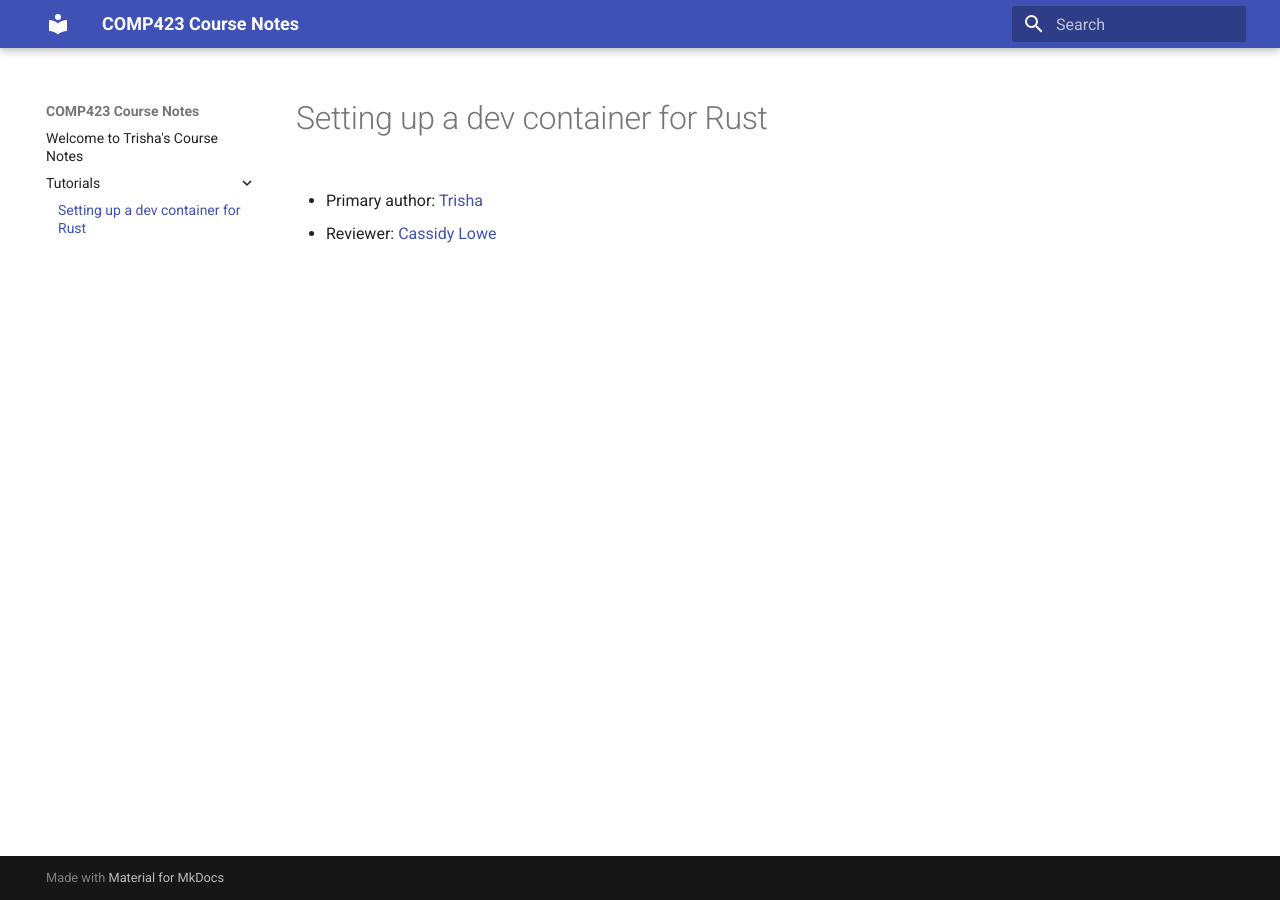
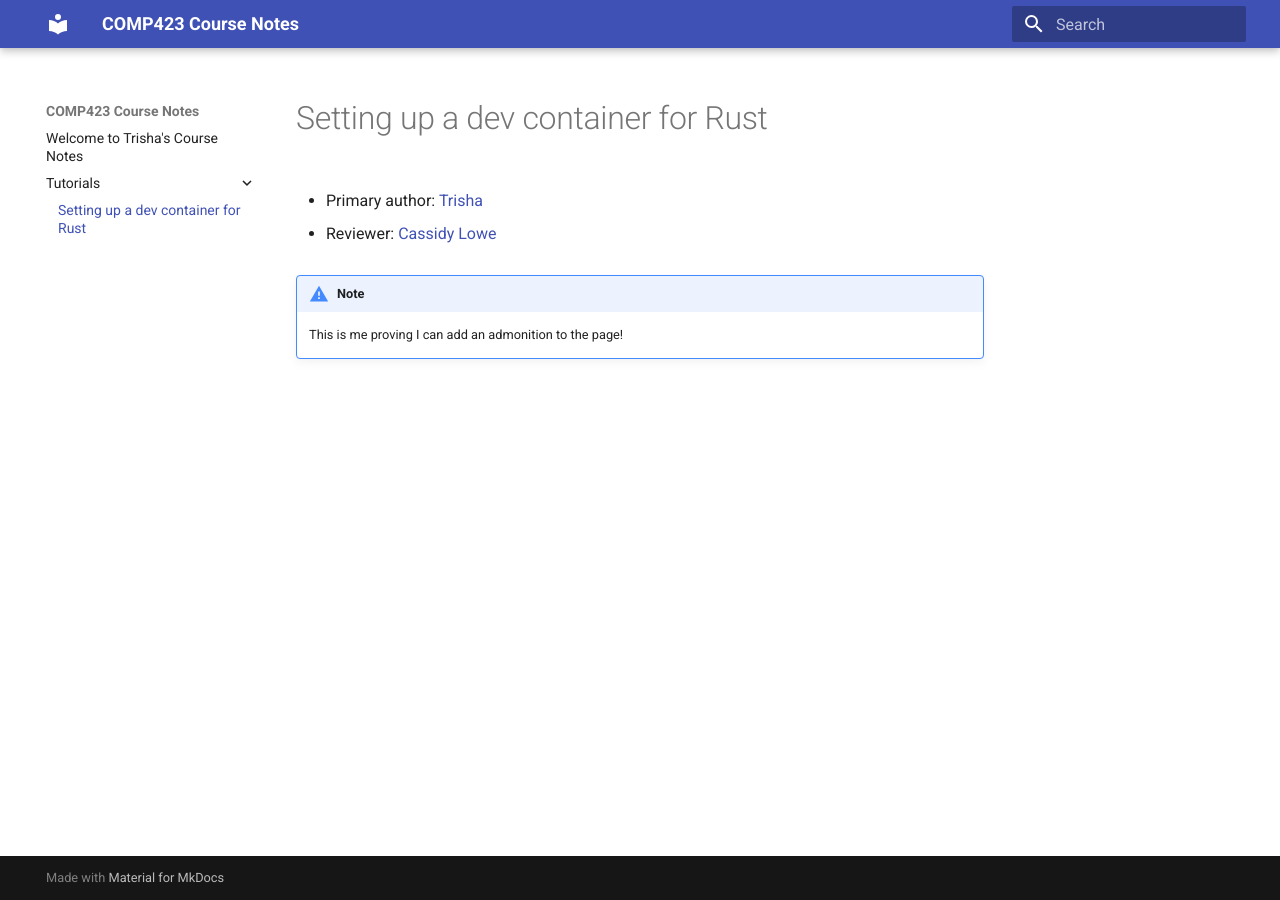
Before and after one commit to trisv1/comp423-course-notes, an MkDocs documentation site: the page built from docs/tutorials/rust-setup.md, in a window 1280 px wide. Built offline with MkDocs 1.6.1 and Material for MkDocs 9.7.7, drawn with Linux system fonts in a browser that asks for light colours.

Commit message:
Added configuration for admonitions and added one in rust-setup

```diff
--- a/docs/tutorials/rust-setup.md
+++ b/docs/tutorials/rust-setup.md
@@ -3,3 +3,6 @@
 * Primary author: [Trisha](https://github.com/trisv1)
 
 * Reviewer: [Cassidy Lowe](https://github.com/calowe2)
+!!! note
+
+    This is me proving I can add an admonition to the page!
--- a/mkdocs.yml
+++ b/mkdocs.yml
@@ -1,3 +1,11 @@
 site_name: COMP423 Course Notes
 theme:
   name: material
+  icon:
+    admonition:
+      note: material/alert
+
+markdown_extensions:
+  - admonition
+  - pymdownx.details
+  - pymdownx.superfences
```
